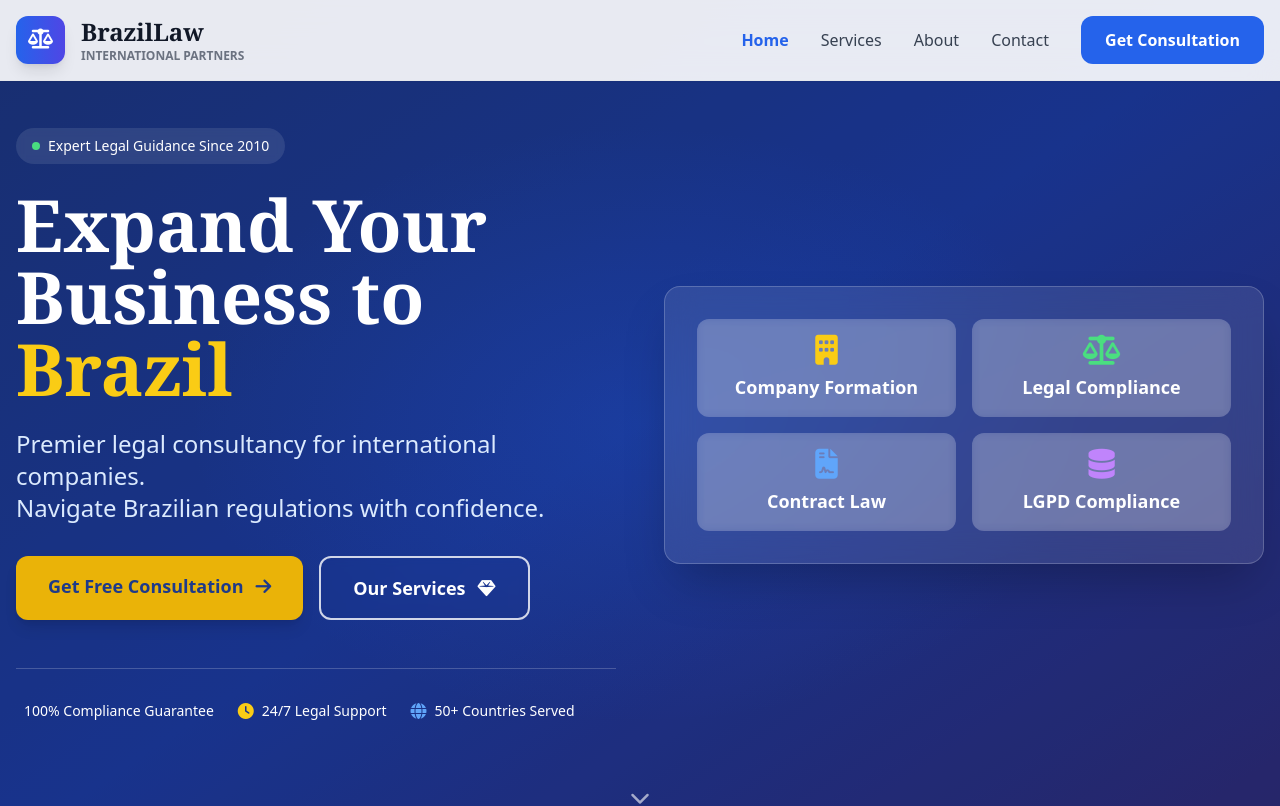
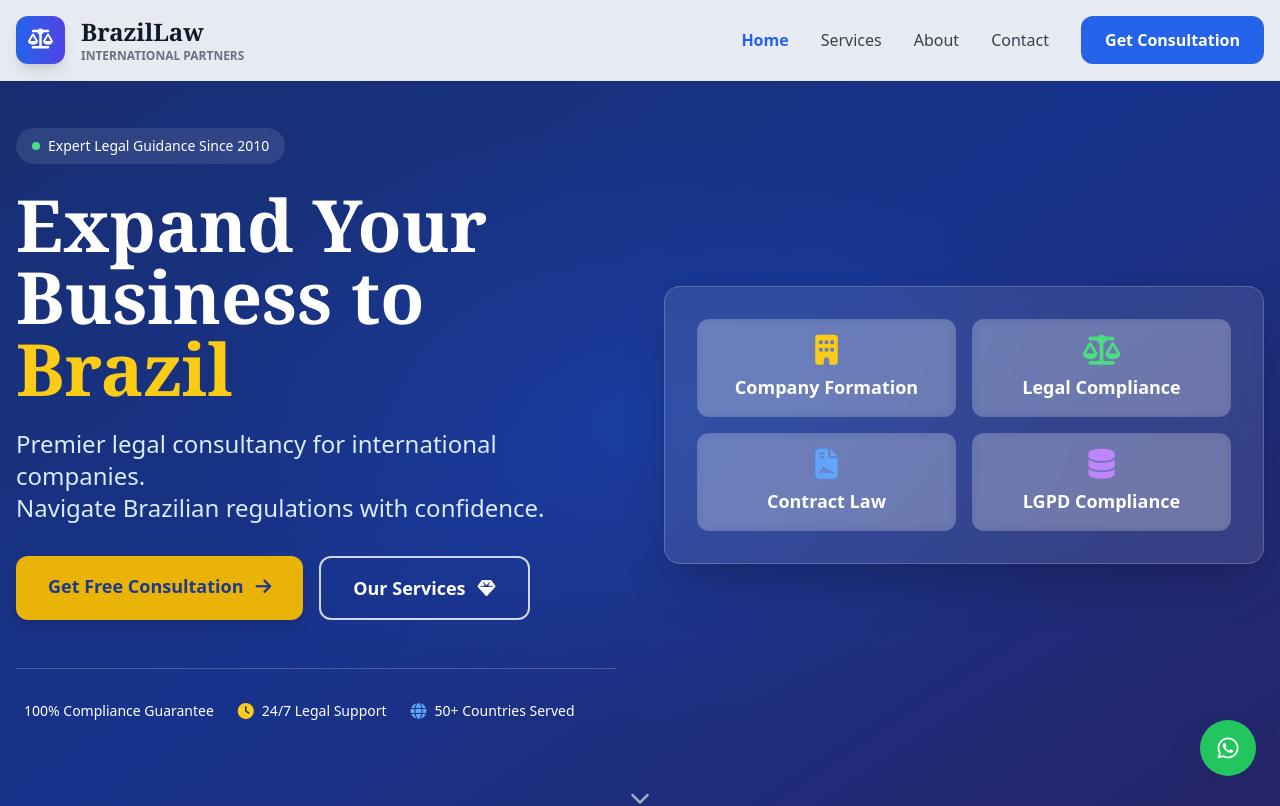
Before and after one commit to mestrereginaldo-site/site-americano-juridico, a Next.js app: page / in a window 1280 px wide. Shown: the top 806 px of the page. Built offline with nearby package versions, Linux system fonts and the light colour scheme; a web font is replaced by a local one.

Commit message:
Update layout.tsx

```diff
--- a/app/layout.tsx
+++ b/app/layout.tsx
@@ -13,9 +13,9 @@ const playfair = Playfair_Display({
 })
 
 export const metadata = {
-  title: 'Brazilian Business Law Partners | Legal Experts for Foreign Investors',
-  description: 'Premier legal consultancy for international companies expanding to Brazil. Specialized in corporate law, compliance, and business formation.',
-  keywords: 'Brazilian law, foreign investment, corporate law, business Brazil, legal consultancy',
+  title: 'Brazilian Legal Partners | Premier Business Law Experts',
+  description: 'Top-tier legal consultancy for international corporations expanding to Brazil. 15+ years expertise in corporate law and compliance.',
+  keywords: 'Brazilian law, international business, corporate law, legal consultancy Brazil',
 }
 
 export default function RootLayout({
@@ -28,9 +28,19 @@ export default function RootLayout({
       <head>
         <link rel="stylesheet" href="https://cdnjs.cloudflare.com/ajax/libs/font-awesome/6.4.0/css/all.min.css" />
       </head>
-      <body className="font-sans">
+      <body className="font-sans antialiased">
         <AdSenseScript />
         {children}
+
+        {/* WhatsApp Float */}
+        <a
+          href="https://wa.me/5511999999999?text=Hello%20Brazilian%20Legal%20Partners"
+          className="fixed bottom-6 right-6 z-50 w-14 h-14 bg-green-500 hover:bg-green-600 rounded-full flex items-center justify-center shadow-2xl transition-all duration-300 hover:scale-110"
+          target="_blank"
+          rel="noopener noreferrer"
+        >
+          <i className="fab fa-whatsapp text-white text-2xl"></i>
+        </a>
       </body>
     </html>
   )
```
